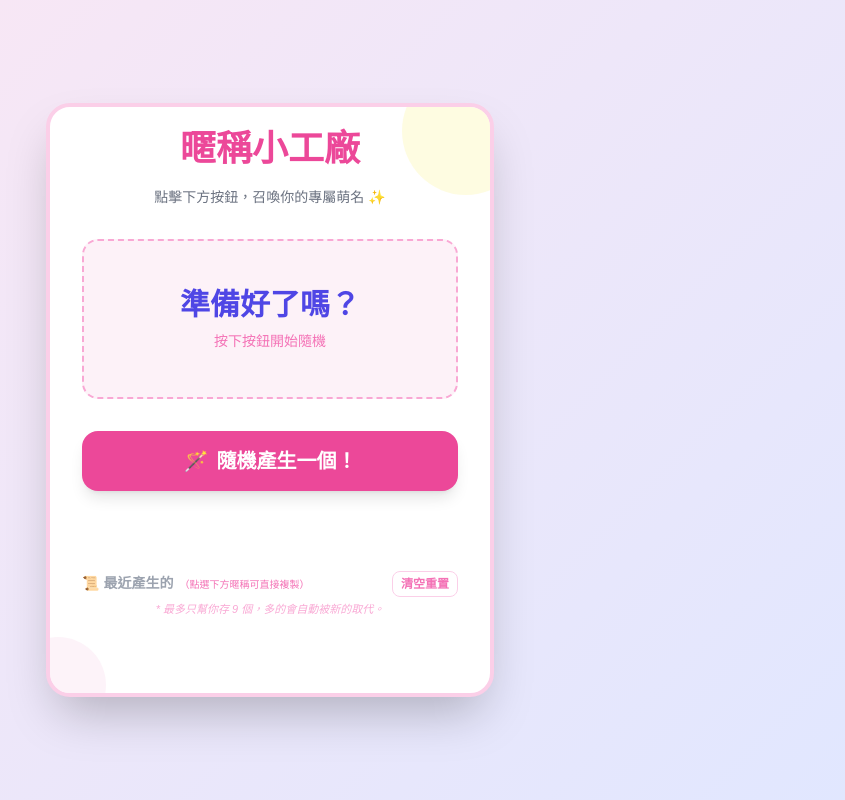
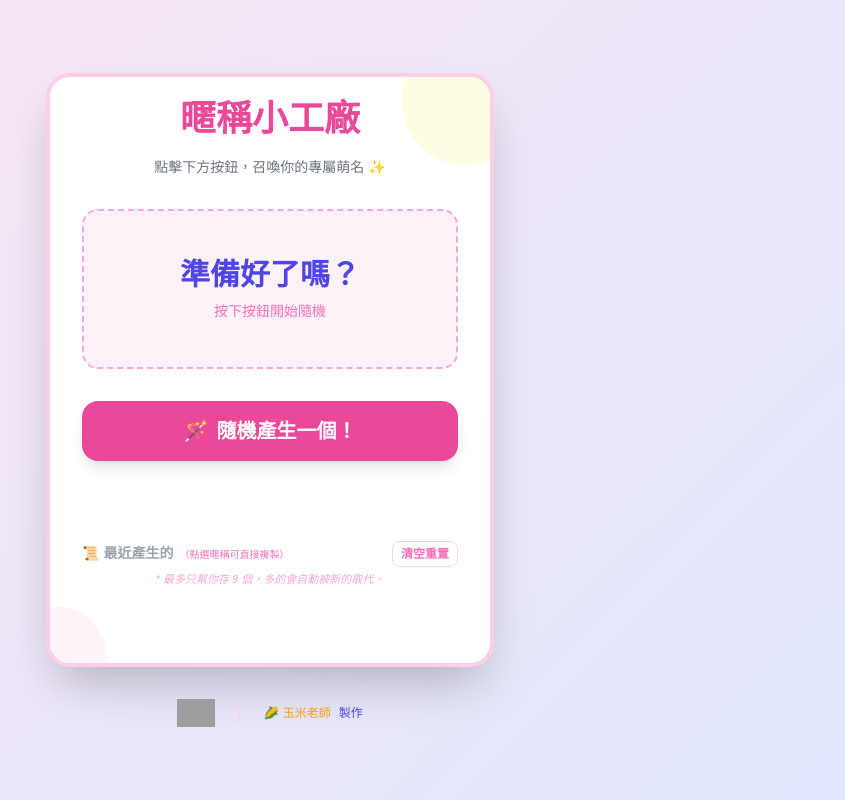
Before and after one commit to MrCorn/aiisfun, a plain HTML site: page my-nicknames/index.html in a window 1280 px wide. Shown: the whole page, without its empty margins (370-1215 px from the left). Drawn offline with nearby package versions, Linux system fonts and the light colour scheme; grey boxes are pictures that could not be loaded; a web font is replaced by a local one.

Commit message:
Adjust layout and add footer with links
Updated the layout to a column format and added a footer with links.

```diff
--- a/my-nicknames/index.html
+++ b/my-nicknames/index.html
@@ -40,7 +40,7 @@
         }
     </style>
 </head>
-<body class="min-h-screen flex items-center justify-center p-4">
+<body class="min-h-screen flex items-center justify-center p-4 flex-col">
 
     <div class="max-w-md w-full bg-white rounded-3xl shadow-2xl p-8 border-4 border-pink-200 relative overflow-hidden">
         <!-- 背景裝飾 -->
@@ -77,7 +77,7 @@
                     <h3 class="text-sm font-semibold text-gray-400 flex items-baseline gap-1">
                         <span>📜</span>
                         <span>最近產生的</span>
-                        <span class="text-[10px] text-pink-400 font-normal ml-0.5 whitespace-nowrap">（點選下方暱稱可直接複製）</span>
+                        <span class="text-[10px] text-pink-400 font-normal ml-0.5 whitespace-nowrap">（點選暱稱可直接複製）</span>
                     </h3>
                     <button onclick="resetApp()" class="text-xs text-pink-400 hover:text-pink-600 font-bold border border-pink-200 px-2 py-1 rounded-lg hover:bg-pink-50 transition-colors">
                         清空重置
@@ -95,6 +95,22 @@
             </div>
         </div>
     </div>
+
+    <!-- 頁尾 Logo 與 玉米老師製作 -->
+    <footer class="mt-8 flex flex-row items-center justify-center gap-6 relative z-10">
+        <a href="https://aiisfun.ai" target="_blank" class="hover:opacity-80 transition-opacity">
+            <img src="https://aiisfun.ai/wp-content/uploads/2025/08/AIisFun_LOGO_02_with-words-200.png"
+                 alt="AIisFun LOGO"
+                 class="h-7 w-auto">
+        </a>
+        <div class="h-4 w-px bg-pink-200"></div>
+        <div class="flex items-center gap-1 text-xs font-medium">
+            <a href="https://corn.is/fb" target="_blank" class="text-amber-500 hover:text-amber-600 transition-colors flex items-center gap-1">
+                <span>🌽</span> 玉米老師
+            </a>
+            <span class="text-indigo-600 font-normal ml-1">製作</span>
+        </div>
+    </footer>
 
     <script>
         const adjectives = [
@@ -151,15 +167,13 @@
         ];
 
         const HISTORY_LIMIT = 9;
-        let currentNickname = ""; // 當前主畫面顯示的暱稱
+        let currentNickname = "";
 
         function generateNickname() {
-            // 1. 如果主畫面已經有暱稱，先將「舊的」送到歷史紀錄
             if (currentNickname !== "") {
                 addToHistory(currentNickname);
             }
 
-            // 2. 產生「新的」暱稱
             const adj = adjectives[Math.floor(Math.random() * adjectives.length)];
             const noun = nouns[Math.floor(Math.random() * nouns.length)];
             const deco = decorations[Math.floor(Math.random() * decorations.length)];
@@ -167,23 +181,18 @@
 
             const newNickname = `${adj}${noun}${deco}`;
 
-            // 3. 更新主畫面
             const textEl = document.getElementById('nickname-text');
             const subEl = document.getElementById('nickname-sub');
 
             textEl.innerText = newNickname;
             subEl.innerText = msg;
 
-            // 4. 更新當前狀態變數
             currentNickname = newNickname;
 
-            // 5. 視覺反饋
             const container = document.getElementById('display-container');
             container.classList.add('bg-yellow-50');
             setTimeout(() => container.classList.remove('bg-yellow-50'), 300);
 
-            // 每次產生新暱稱時，如果是正常的產生，則確保隱藏之前的「上限提醒」
-            // 只有在 addToHistory 裡真的超過 9 個時才會再顯示
             if (document.getElementById('history').children.length < HISTORY_LIMIT) {
                 hideAlert();
             }
@@ -197,7 +206,6 @@
         function addToHistory(name) {
             const historyContainer = document.getElementById('history');
 
-            // 檢查是否即將超過上限
             if (historyContainer.children.length >= HISTORY_LIMIT) {
                 showAlert("⚠️ 記得複製自己喜歡的暱稱，不然超過9個它會不見哦！", "warning");
 
```
